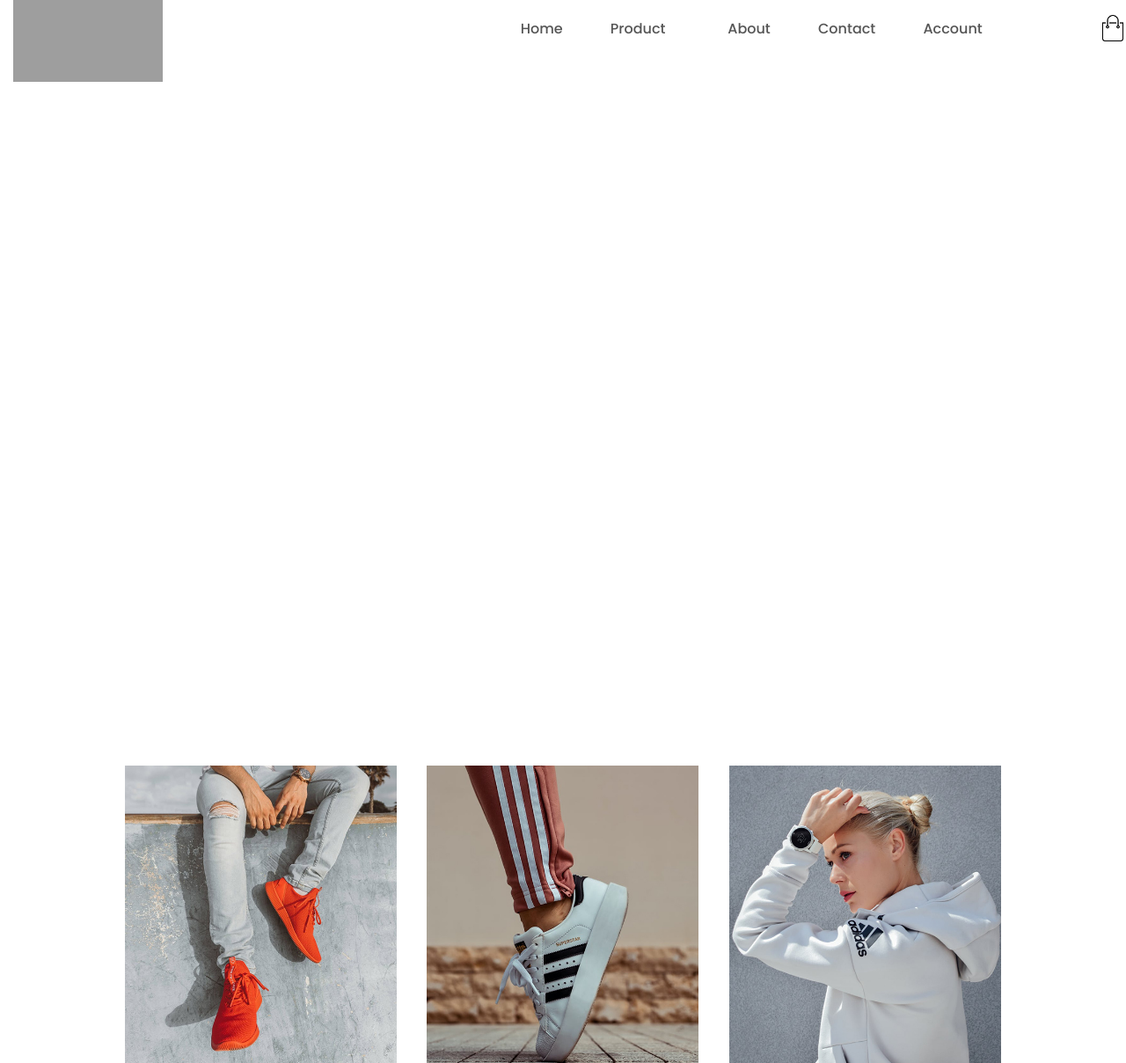
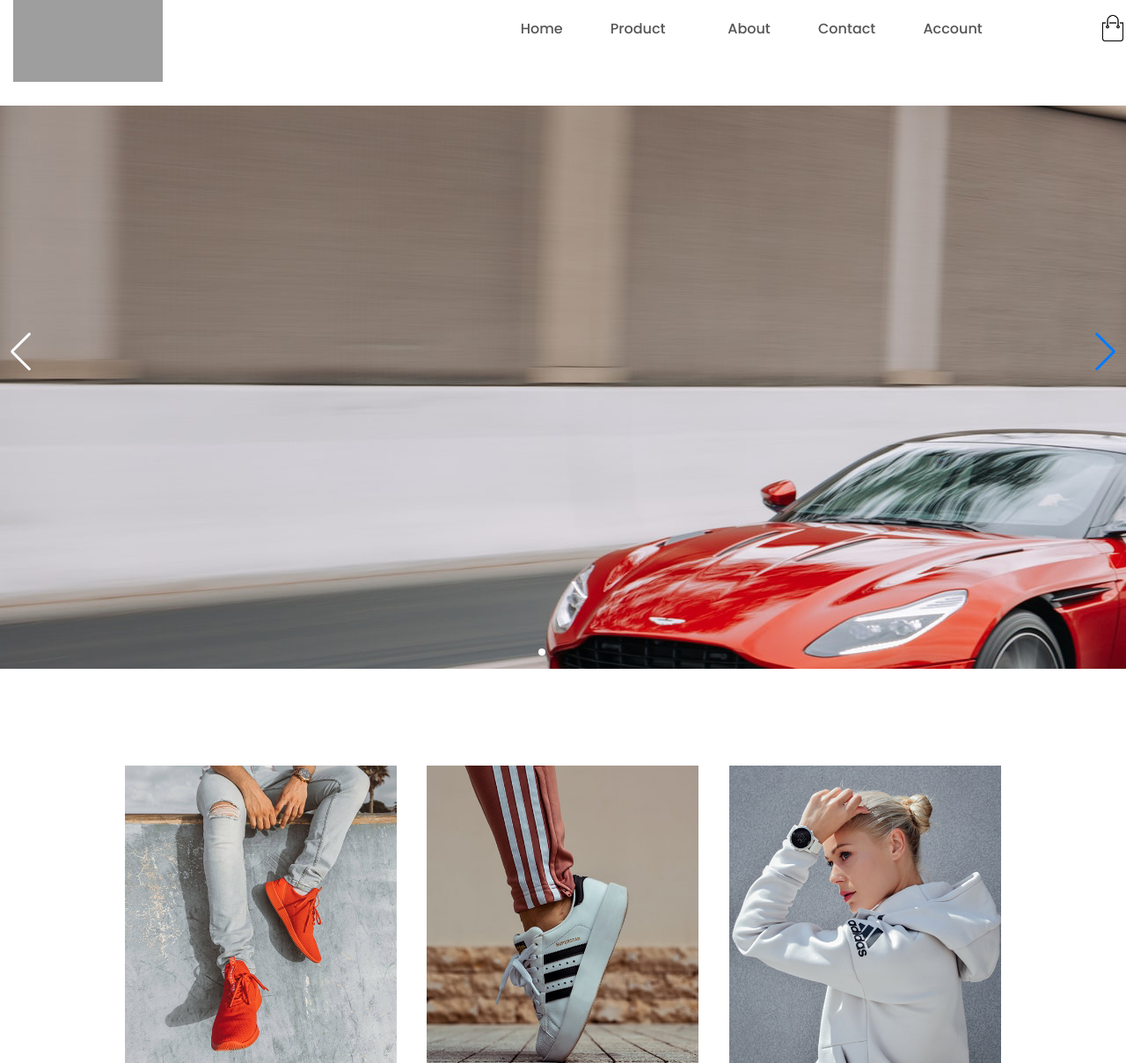
Before and after one commit to redzwantaufek/TechTronic-Website, a PHP site: page /home.html in a window 1280 px wide. Shown: the top 1208 px of the page at 88% size. Run offline with PHP 8.4, Linux system fonts and the light colour scheme; grey boxes are pictures that could not be loaded.

Commit message:
initial commit

```diff
--- a/Homepage/home.css
+++ b/Homepage/home.css
@@ -131,7 +131,26 @@ header{
 .container{
     width: 100%;
     height: 100vh;
-    backgroud: #222;
+    display: flex;
+    align-items: center;
+    justify-content: center;
+}
+
+.swiper{
+    width: 100%;
+    height: 90%;
+}
+
+.swiper-slider img{
+    width: 100%;
+}
+
+.swiper .swiper-button-prev, .swiper-button-next{
+    color: #fff;
+}
+
+.swiper .swiper-pagination-bullet-active{
+    background: #fff;
 }
 
 .categories{
--- a/Homepage/home.html
+++ b/Homepage/home.html
@@ -61,7 +61,23 @@
     </header>
 
     <div class="container">
+        <div class="swiper">
+            <!-- Additional required wrapper -->
+            <div class="swiper-wrapper">
+            <!-- Slides -->
+            <div class="swiper-slide"><img src="tuto/aston-martin.jpg" alt=""></div>
+            <div class="swiper-slide"><img src="tuto/audi-rs-e-tron-gt.jpg" alt=""></div>
+            <div class="swiper-slide"><img src="tuto/maserati-mc20.jpg" alt=""></div>
+            <div class="swiper-slide"><img src="tuto/nio-et5.jpg" alt=""></div>
+            ...
+            </div>
+            <!-- If we need pagination -->
+            <div class="swiper-pagination"></div>
 
+            <!-- If we need navigation buttons -->
+            <div class="swiper-button-prev"></div>
+            <div class="swiper-button-next"></div>
+        </div>
     </div>
 
     <!-- featured categories -->
@@ -321,10 +337,10 @@
         <div class="small-container">
             <div class="row">
                 <div class="col-5">
-                    <img src="tuto/logo-godrej.png">
+                    <img src="Images/keychron logo.png">
                 </div>
                 <div class="col-5">
-                    <img src="tuto/logo-oppo.png">
+                    <img src="Images/royal kludge logo.png">
                 </div>
                 <div class="col-5">
                     <img src="tuto/logo-coca-cola.png">
@@ -384,5 +400,27 @@
     </footer>
     <script src="script.js"></script>
     <script src="https://cdn.jsdelivr.net/npm/swiper@9/swiper-bundle.min.js"></script>
+    <script>
+        const swiper = new Swiper('.swiper',
+        {
+            autoplay:{
+                delay: 3000,
+                disableOnInteraction: false,
+            },
+            loop: true,
+
+            pagination:
+            {
+                el: '.swiper-pagination',
+                clickable:true,
+            },
+
+            navigation:
+            {
+                nextEl: '.swiper-button-next',
+                prevEl: '.swiper-button-prev',
+            },
+        });
+    </script>
 </body>
 </html>
```
Also changed, not shown: Homepage/Images/keychron logo.png (added), Homepage/Images/royal kludge logo.png (added).
